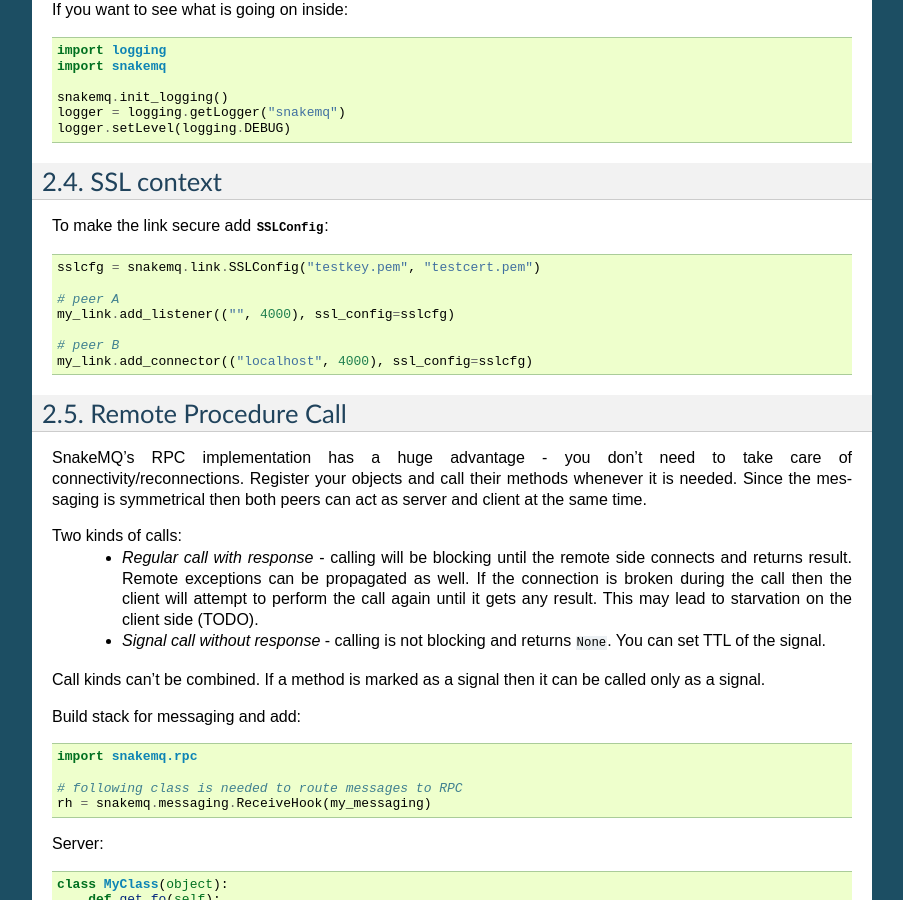
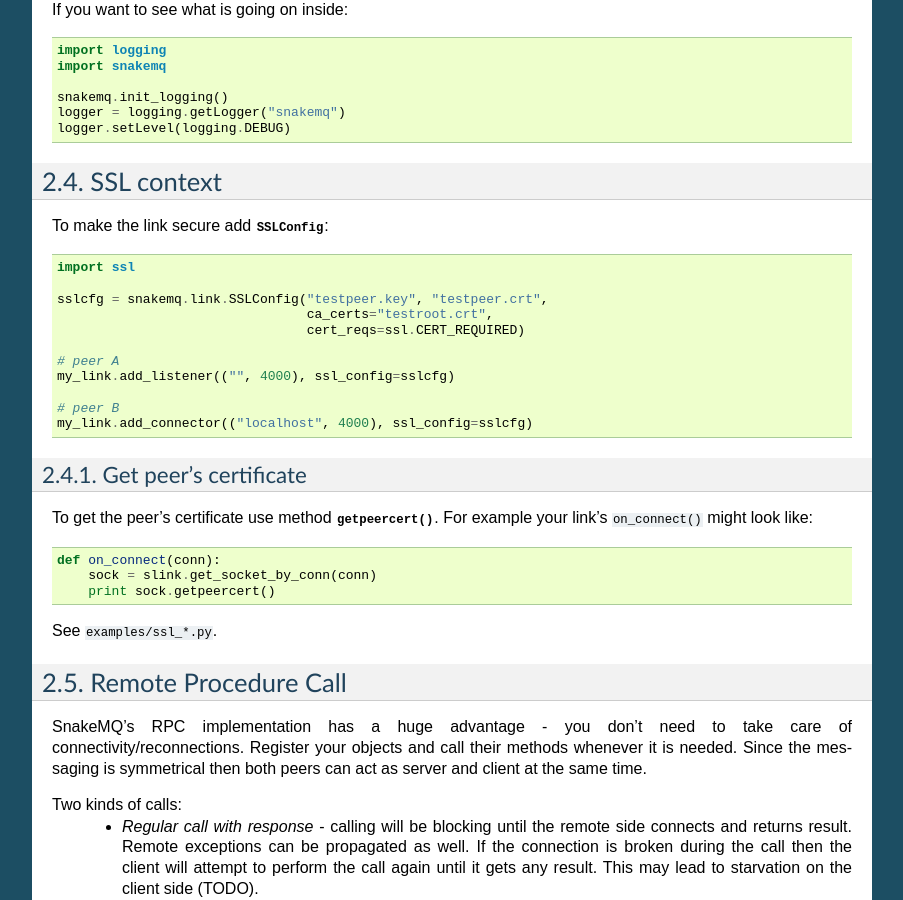
Before and after one commit to dsiroky/snakemq, a Sphinx documentation site: the page built from doc/sphinx/source/tutorial.rst, in a window 1280 px wide and 900 px high, scrolled down 1669 px. Shown: the whole window, without its empty margins (198-1101 px from the left). Built offline with Sphinx 7.4.7, drawn with Linux system fonts in a browser that asks for light colours; some of the changed text lies outside the part shown.

Commit message:
SSL documentation update

```diff
--- a/doc/sphinx/source/api/link.rst
+++ b/doc/sphinx/source/api/link.rst
@@ -3,6 +3,9 @@ Link
 
 .. autoclass:: snakemq.link.SSLConfig
   :members: __init__
+
+.. autoclass:: snakemq.link.LinkSocket
+  :members: getpeercert
 
 .. autoclass:: snakemq.link.Link
   :members: add_connector, del_connector, add_listener, del_listener, loop, stop, wakeup_poll, send, close, cleanup
--- a/doc/sphinx/source/tutorial.rst
+++ b/doc/sphinx/source/tutorial.rst
@@ -99,13 +99,29 @@ SSL context
 -----------
 To make the link secure add :class:`~.snakemq.link.SSLConfig`::
 
-  sslcfg = snakemq.link.SSLConfig("testkey.pem", "testcert.pem")
+  import ssl
+
+  sslcfg = snakemq.link.SSLConfig("testpeer.key", "testpeer.crt",
+                                  ca_certs="testroot.crt",
+                                  cert_reqs=ssl.CERT_REQUIRED)
 
   # peer A
   my_link.add_listener(("", 4000), ssl_config=sslcfg)
 
   # peer B
   my_link.add_connector(("localhost", 4000), ssl_config=sslcfg)
+
+Get peer's certificate
+--------------------------
+To get the peer's certificate use method
+:meth:`~.snakemq.link.LinkSocket.getpeercert()`. For example your link's
+``on_connect()`` might look like::
+
+  def on_connect(conn):
+      sock = slink.get_socket_by_conn(conn)
+      print sock.getpeercert()
+
+See ``examples/ssl_*.py``.
 
 ---------------------
 Remote Procedure Call
```
